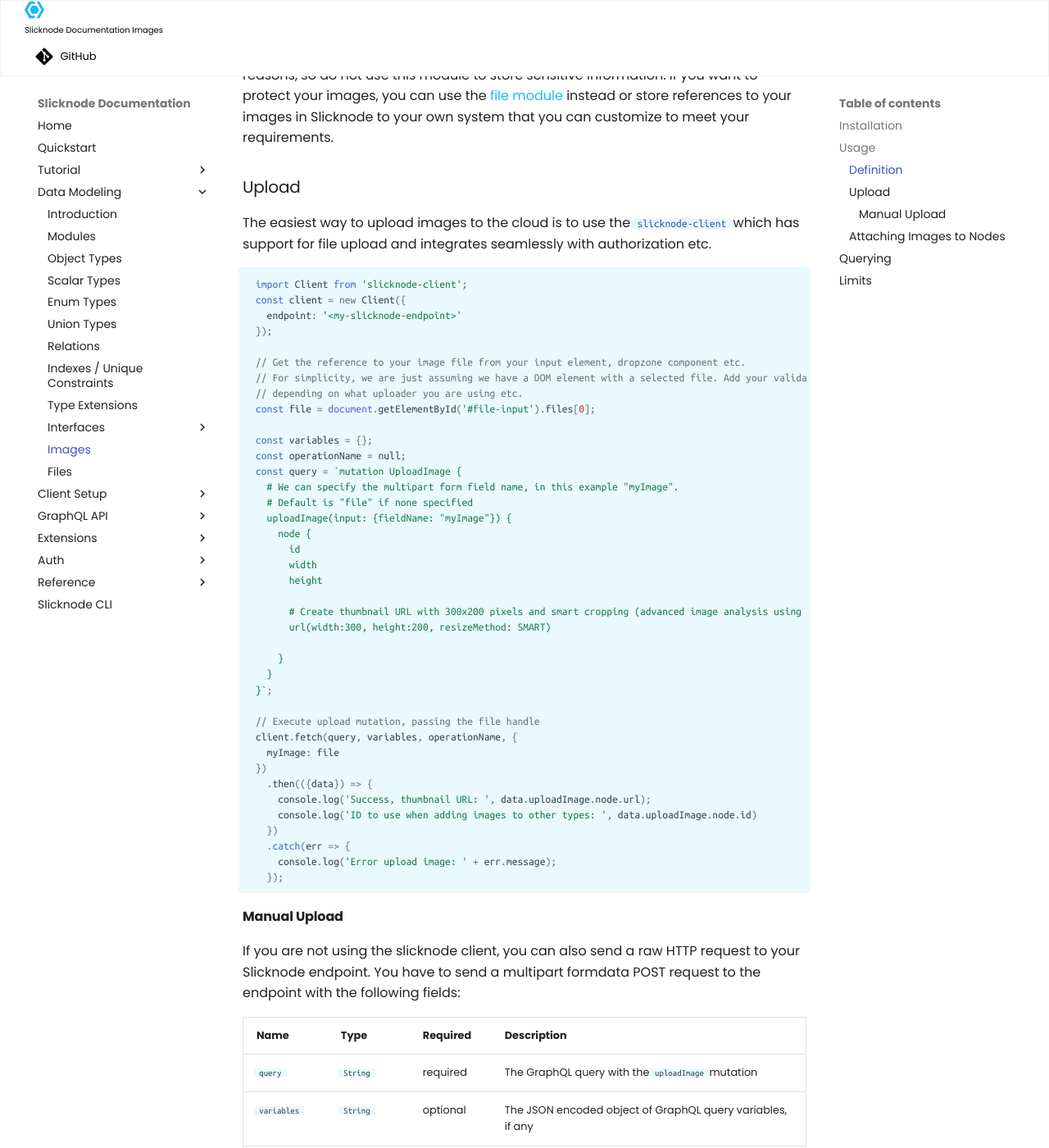
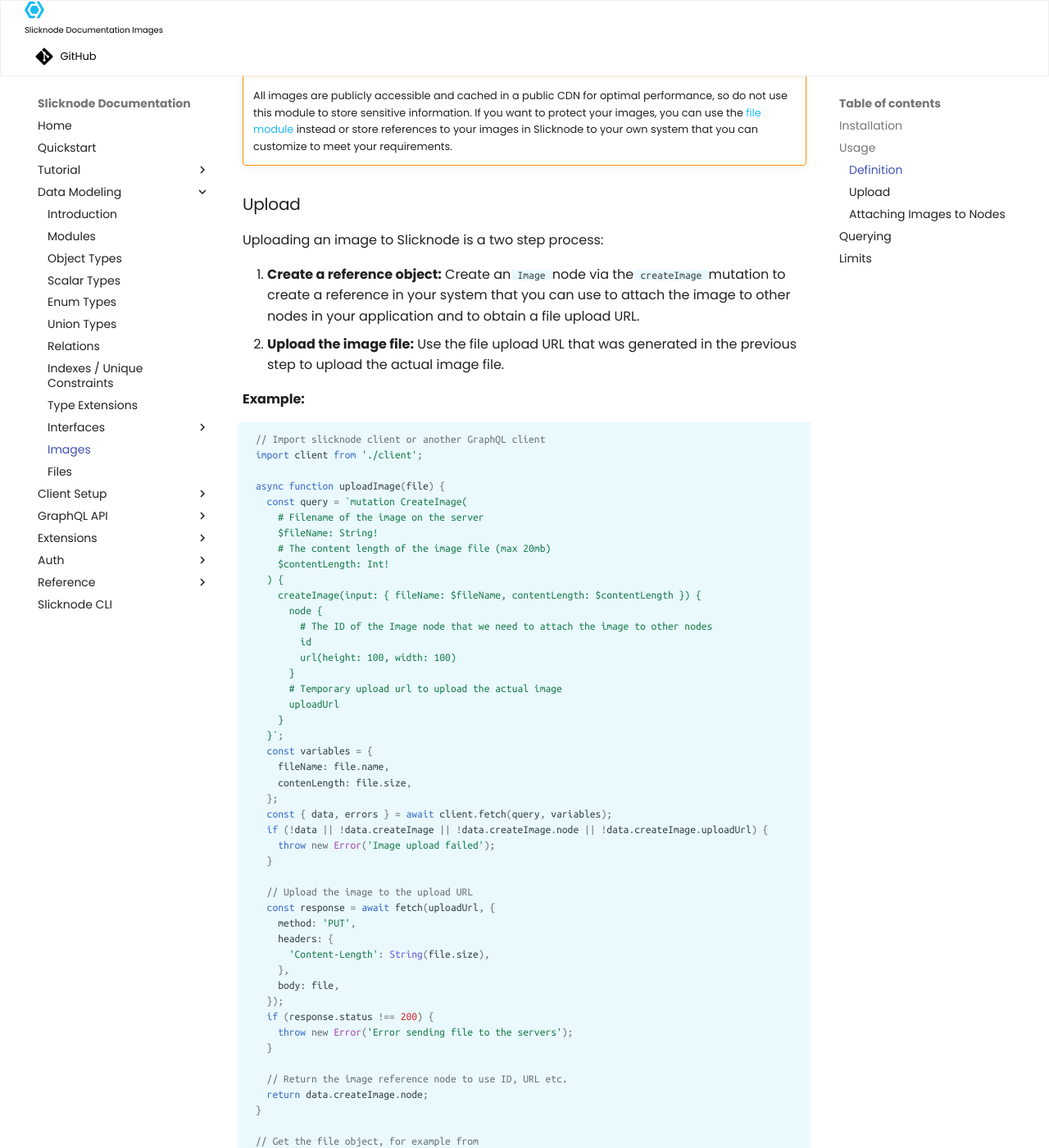
Before and after one commit to slicknode/slicknode, an MkDocs documentation site: the page built from docs/docs/data-modeling/images.md, in a window 1280 px wide and 1400 px high, scrolled down 1351 px. Shown: the whole window at 82% size. Built offline with MkDocs 1.6.1 and Material for MkDocs 9.7.7, drawn with Linux system fonts in a browser that asks for light colours; comment, search, counter and statistics services are not loaded; some of the changed text lies outside the part shown.

Commit message:
Update image upload documentation

````diff
--- a/docs/docs/data-modeling/images.md
+++ b/docs/docs/data-modeling/images.md
@@ -6,7 +6,6 @@ description: How to add images to your GraphQL APIs using Slicknode and the Grap
 The Slicknode Cloud comes with a module that provides extensive functionality to store, process and deliver images.
 Images are resized and cropped on the fly and are automatically delivered via a global CDN. Resized images
 are cached at numerous edge locations across the globe for minimum latency.
-
 
 ## Installation
 
@@ -22,12 +21,10 @@ This will add the module to your `slicknode.yml` file of the project. Afterwards
 slicknode deploy
 ```
 
-
 ## Usage
 
 Once the image module is installed and deployed, the `Image` type is available in your GraphQL schema and
 can be used as any other type for fields in your data structure.
-
 
 ### Definition
 
@@ -59,76 +56,78 @@ type Media_Image implements Node {
 }
 ```
 
-All images are publicly accessible and cached in a public CDN for performance reasons, so do not
-use this module to store sensitive information. If you want to protect your images, you can use the [file module](./files.md)
-instead or store references to your images in Slicknode to your own system that you can customize
-to meet your requirements.
+!!! warning "Note"
 
+    All images are publicly accessible and cached in a public CDN for optimal performance, so do not
+    use this module to store sensitive information. If you want to protect your images, you can use the [file module](./files.md)
+    instead or store references to your images in Slicknode to your own system that you can customize
+    to meet your requirements.
 
 ### Upload
 
-The easiest way to upload images to the cloud is to use the
-[`slicknode-client`](https://www.npmjs.com/package/slicknode-client) which
-has support for file upload and integrates seamlessly with authorization etc.
+Uploading an image to Slicknode is a two step process:
+
+1.  **Create a reference object:** Create an `Image` node via the `createImage` mutation to create a reference in your system that you can use to attach the image to other nodes in your application and to obtain a file upload URL.
+1.  **Upload the image file:** Use the file upload URL that was generated in the previous step to upload the actual image file.
+
+**Example:**
 
 ```javascript
-import Client from 'slicknode-client';
-const client = new Client({
-  endpoint: '<my-slicknode-endpoint>'
-});
+// Import slicknode client or another GraphQL client
+import client from './client';
 
-// Get the reference to your image file from your input element, dropzone component etc.
-// For simplicity, we are just assuming we have a DOM element with a selected file. Add your validation logic
-// depending on what uploader you are using etc.
+async function uploadImage(file) {
+  const query = `mutation CreateImage(
+    # Filename of the image on the server
+    $fileName: String!
+    # The content length of the image file (max 20mb)
+    $contentLength: Int!
+  ) {
+    createImage(input: { fileName: $fileName, contentLength: $contentLength }) {
+      node {
+        # The ID of the Image node that we need to attach the image to other nodes
+        id
+        url(height: 100, width: 100)
+      }
+      # Temporary upload url to upload the actual image
+      uploadUrl
+    }
+  }`;
+  const variables = {
+    fileName: file.name,
+    contenLength: file.size,
+  };
+  const { data, errors } = await client.fetch(query, variables);
+  if (!data || !data.createImage || !data.createImage.node || !data.createImage.uploadUrl) {
+    throw new Error('Image upload failed');
+  }
+
+  // Upload the image to the upload URL
+  const response = await fetch(uploadUrl, {
+    method: 'PUT',
+    headers: {
+      'Content-Length': String(file.size),
+    },
+    body: file,
+  });
+  if (response.status !== 200) {
+    throw new Error('Error sending file to the servers');
+  }
+
+  // Return the image reference node to use ID, URL etc.
+  return data.createImage.node;
+}
+
+// Get the file object, for example from
 const file = document.getElementById('#file-input').files[0];
-
-const variables = {};
-const operationName = null;
-const query = `mutation UploadImage {
-  # We can specify the multipart form field name, in this example "myImage".
-  # Default is "file" if none specified
-  uploadImage(input: {fieldName: "myImage"}) {
-    node {
-      id
-      width
-      height
-
-      # Create thumbnail URL with 300x200 pixels and smart cropping (advanced image analysis using focal points)
-      url(width:300, height:200, resizeMethod: SMART)
-
-    }
-  }
-}`;
-
-// Execute upload mutation, passing the file handle
-client.fetch(query, variables, operationName, {
-  myImage: file
-})
-  .then(({data}) => {
-    console.log('Success, thumbnail URL: ', data.uploadImage.node.url);
-    console.log('ID to use when adding images to other types: ', data.uploadImage.node.id)
+uploadImage(file)
+  .then((image) => {
+    console.log(`Image upload successful. ID: ${image.id} URL: ${image.url}');
   })
-  .catch(err => {
-    console.log('Error upload image: ' + err.message);
+  .catch((err) => {
+    console.error('Image upload failed');
   });
-
 ```
-
-#### Manual Upload
-
-If you are not using the slicknode client, you can also send a raw HTTP request to your Slicknode endpoint.
-You have to send a multipart formdata POST request to the endpoint with the following fields:
-
-| Name | Type | Required | Description |
-|------|------|--------- | ------------|
-| `query` | `String` | required | The GraphQL query with the `uploadImage` mutation |
-| `variables` | `String` | optional | The JSON encoded object of GraphQL query variables, if any |
-| `operationName` | `String` | optional | The operationName if your GraphQL query string contains multiple queries |
-| `file` | `Binary` | required | The image file. The name can also be something else but has to match the `fieldName` as provided in the mutation input arguments in that case |
-
-You have to provide the GraphQL `query`, `variables`, `operationName` and the `file` as a multipart form data
-request
-
 
 ### Attaching Images to Nodes
 
@@ -140,7 +139,6 @@ as the input value in other mutations to attach the created image to other nodes
 
 You can attach one image to any number of nodes. This way you can reuse images and reduce the amount of
 required storage for your application.
-
 
 ## Querying
 
@@ -159,7 +157,6 @@ For example to query for a profile image of the current user:
         width # Original image width
         height # Original image height
         size # Storage space used
-
         # Get the original URL by not providing any dimensions
         original: url
 
@@ -188,7 +185,6 @@ For example to query for a profile image of the current user:
 }
 ```
 
-
 ## Limits
 
 The maximum allowed image size is 10MB.
````
